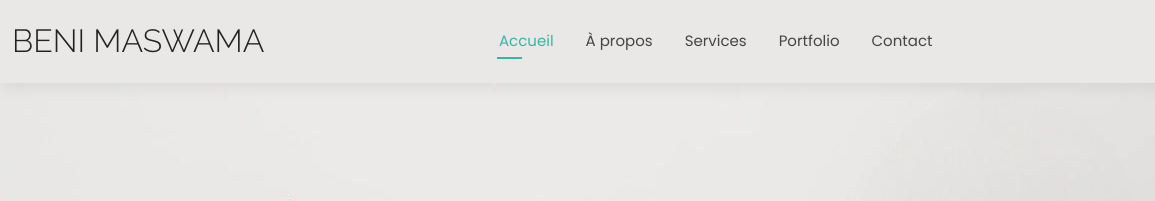
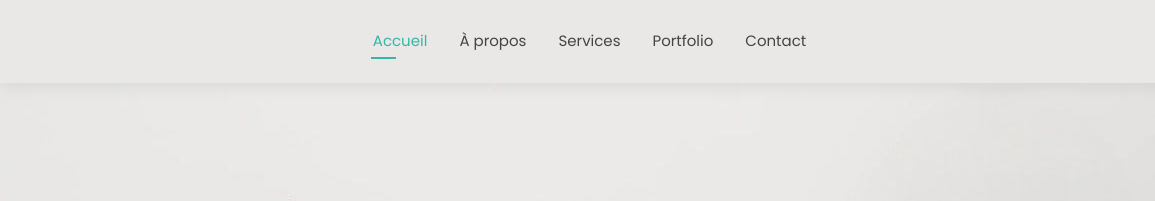
Before and after one commit to benmaswama/PROJET_LIFE, a plain HTML site: page index.html in a window 1280 px wide. Shown: the top 201 px of the page, 0-1155 px from the left. Drawn offline with Linux system fonts and the light colour scheme.

Commit message:
Update index.html

```diff
--- a/index.html
+++ b/index.html
@@ -38,7 +38,6 @@
       <a href="index.html" class="logo d-flex align-items-center me-auto me-xl-0">
         <!-- Décommentez la ligne ci-dessous si vous souhaitez également utiliser un logo image -->
         <!-- <img src="assets/img/logo.png" alt=""> -->
-        <h1 class="sitename">BENI MASWAMA</h1>
       </a>
 
       <nav id="navmenu" class="navmenu">
```
